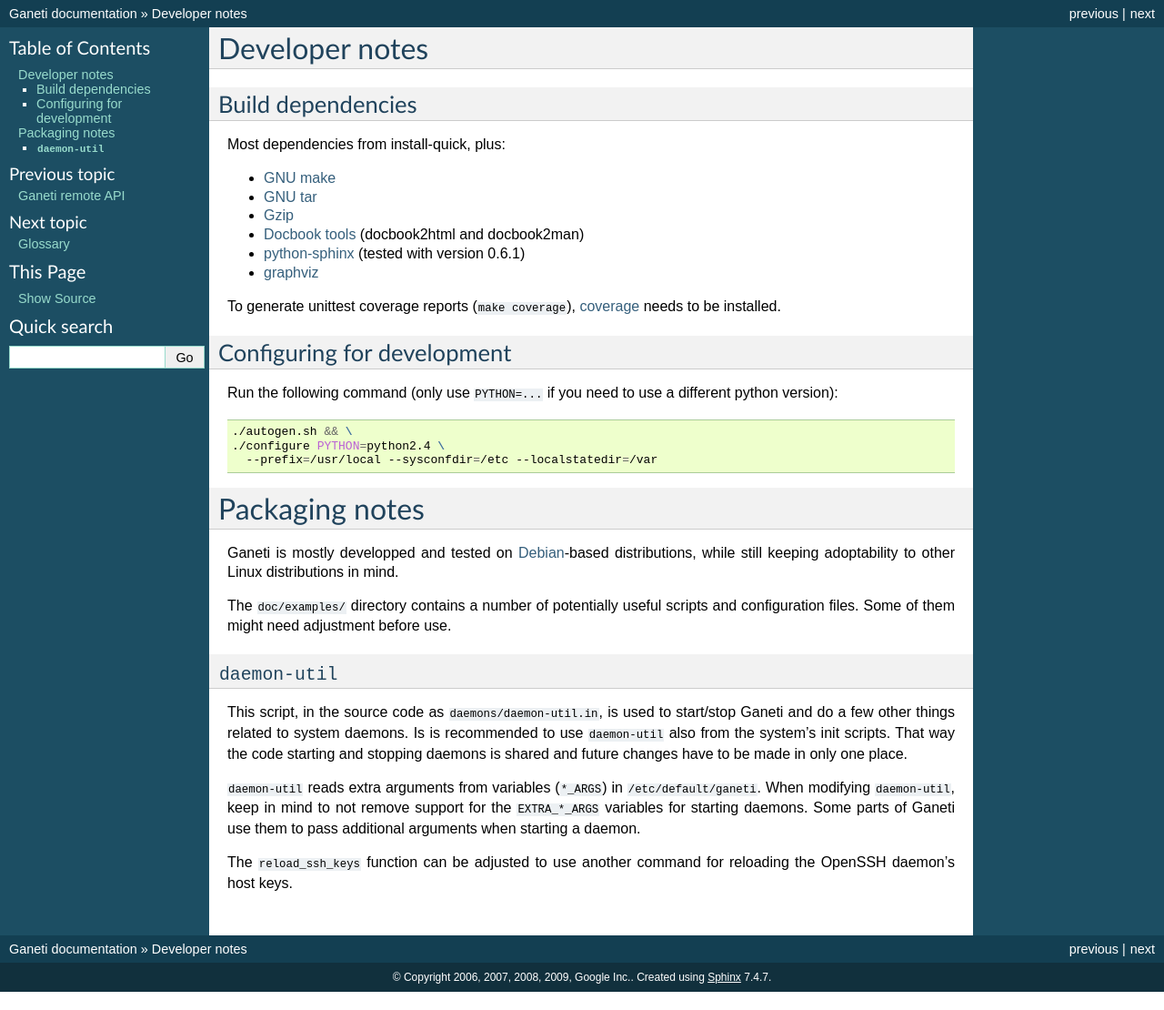
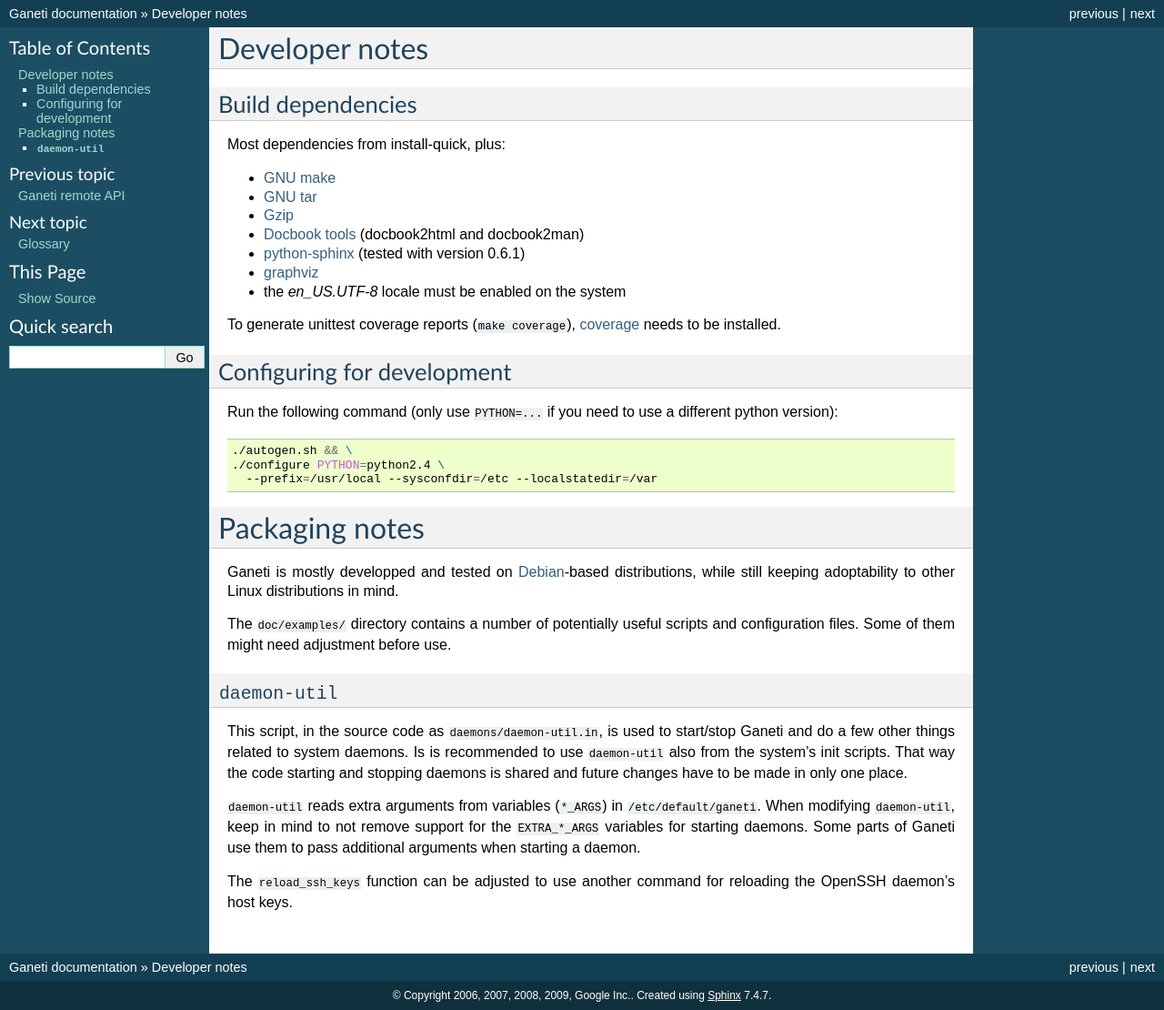
Before and after one commit to ganeti/ganeti, a Sphinx documentation site: the page built from doc/devnotes.rst, in a window 1280 px wide. Shown: the whole page at 91% size. Built offline with Sphinx 7.4.7, drawn with Linux system fonts in a browser that asks for light colours; pages that are not in the unit, such as notebooks, are missing from menus.

Commit message:
Document the check-man change
Since this affects developers' systems, document it in NEWS and
devnotes.rst

Signed-off-by: Guido Trotter <ultrotter@google.com>
Reviewed-by: Iustin Pop <iustin@google.com>

```diff
--- a/doc/devnotes.rst
+++ b/doc/devnotes.rst
@@ -14,6 +14,7 @@
 - `python-sphinx <http://sphinx.pocoo.org/>`_
   (tested with version 0.6.1)
 - `graphviz <http://www.graphviz.org/>`_
+- the `en_US.UTF-8` locale must be enabled on the system
 
 To generate unittest coverage reports (``make coverage``), `coverage
 <http://pypi.python.org/pypi/coverage>`_ needs to be installed.
```
Also changed, not shown: 1 other file.
